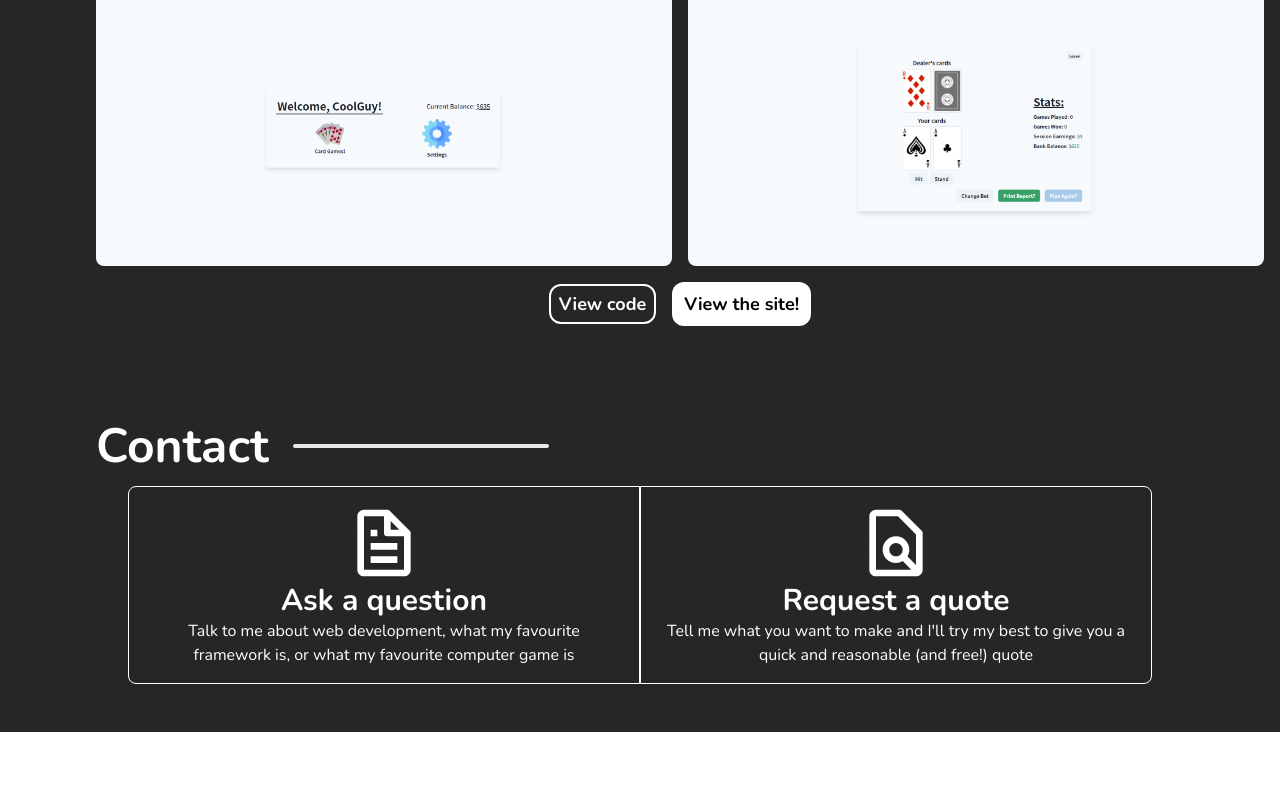
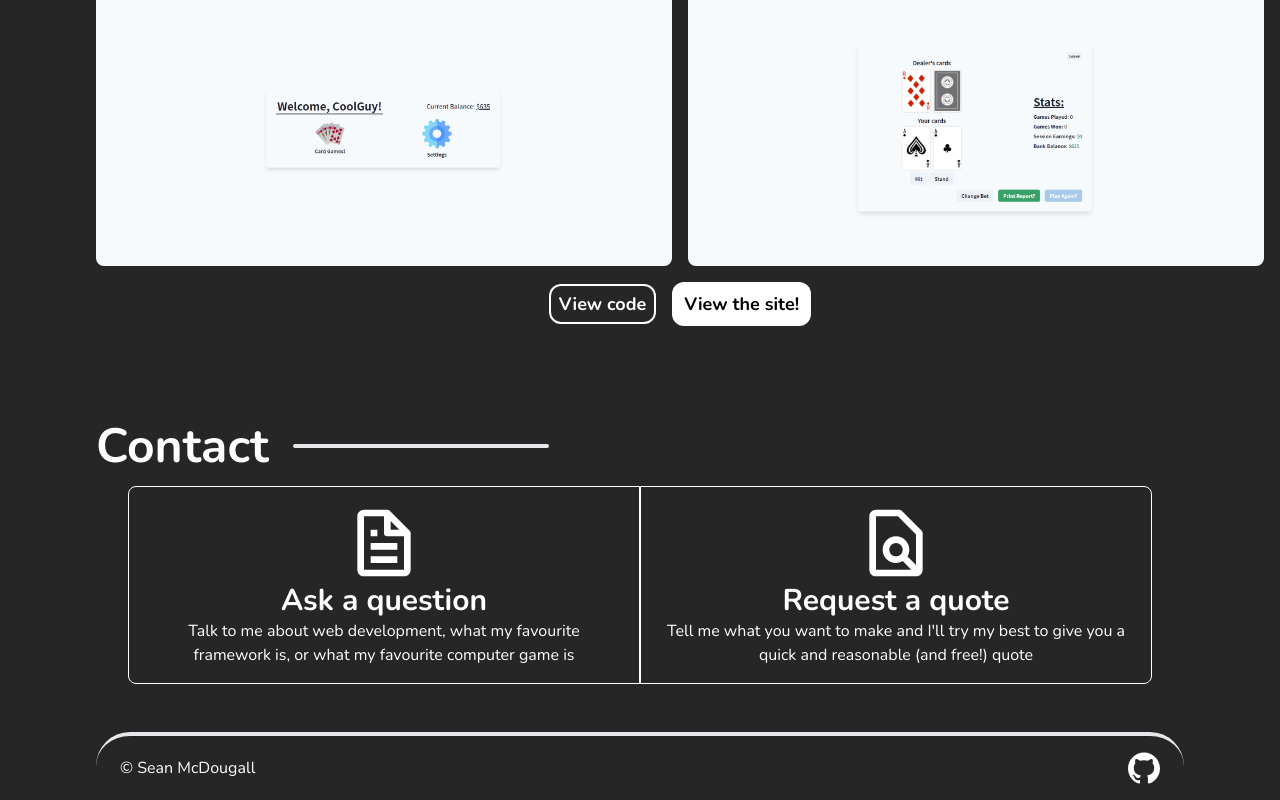
Before and after one commit to MartyMcKnife/portfolio, a Next.js app: page / in a window 1280 px wide. Shown: the part 3251-4051 px from the top of the page. Before the commit the page ends 3983 px from the top, so only its background shows below. Built offline with nearby package versions, Linux system fonts and the light colour scheme.

Commit message:
Added footer

```diff
--- /dev/null
+++ b/components/Footer.tsx
@@ -0,0 +1,18 @@
+import Link from "next/link";
+import React, { ReactElement } from "react";
+import { SiGithub } from "react-icons/si";
+
+export default function Footer(): ReactElement {
+  return (
+    <footer className="flex justify-between items-center text-white font-light mx-10 sm:mx-16 md:mx-24 border-t-4 rounded-full px-6 pt-4 pb-4 ">
+      <h1>© Sean McDougall</h1>
+      <a
+        href="https://github.com/MartyMcKnife"
+        target="_blank"
+        rel="noreferrer"
+      >
+        <SiGithub color="white" size="32" />
+      </a>
+    </footer>
+  );
+}
--- a/pages/index.tsx
+++ b/pages/index.tsx
@@ -4,6 +4,7 @@ import AboutMe from "../components/AboutMe";
 import Tools from "../components/Tools/Tools";
 import Projects from "../components/Projects/Projects";
 import Contact from "../components/Contact/Contact";
+import Footer from "../components/Footer";
 
 export default function Index(): ReactElement {
   const [content, setContent] = useState(false);
@@ -16,6 +17,7 @@ export default function Index(): ReactElement {
           <Tools />
           <Projects />
           <Contact />
+          <Footer />
         </>
       )}
     </div>
```
